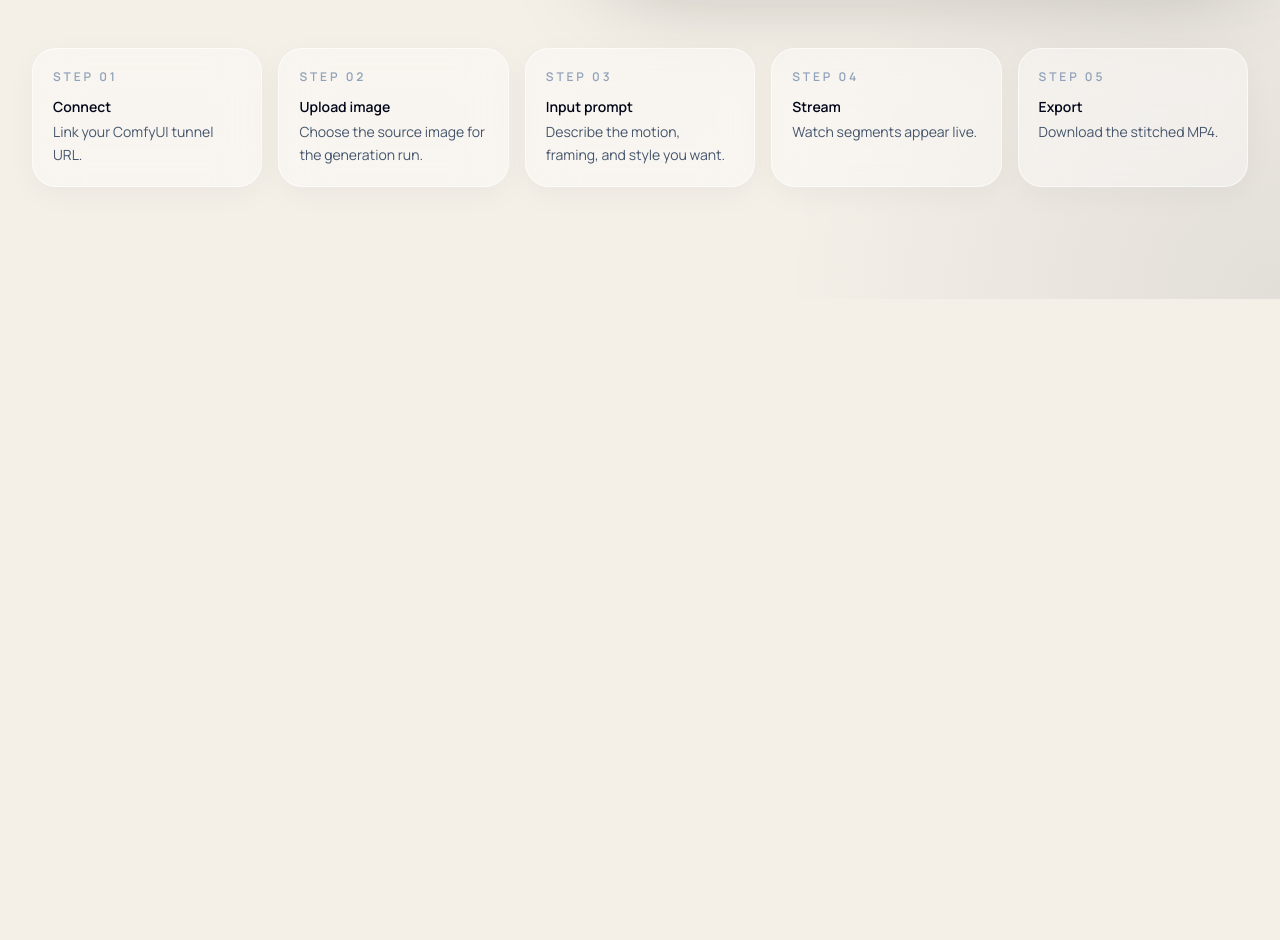
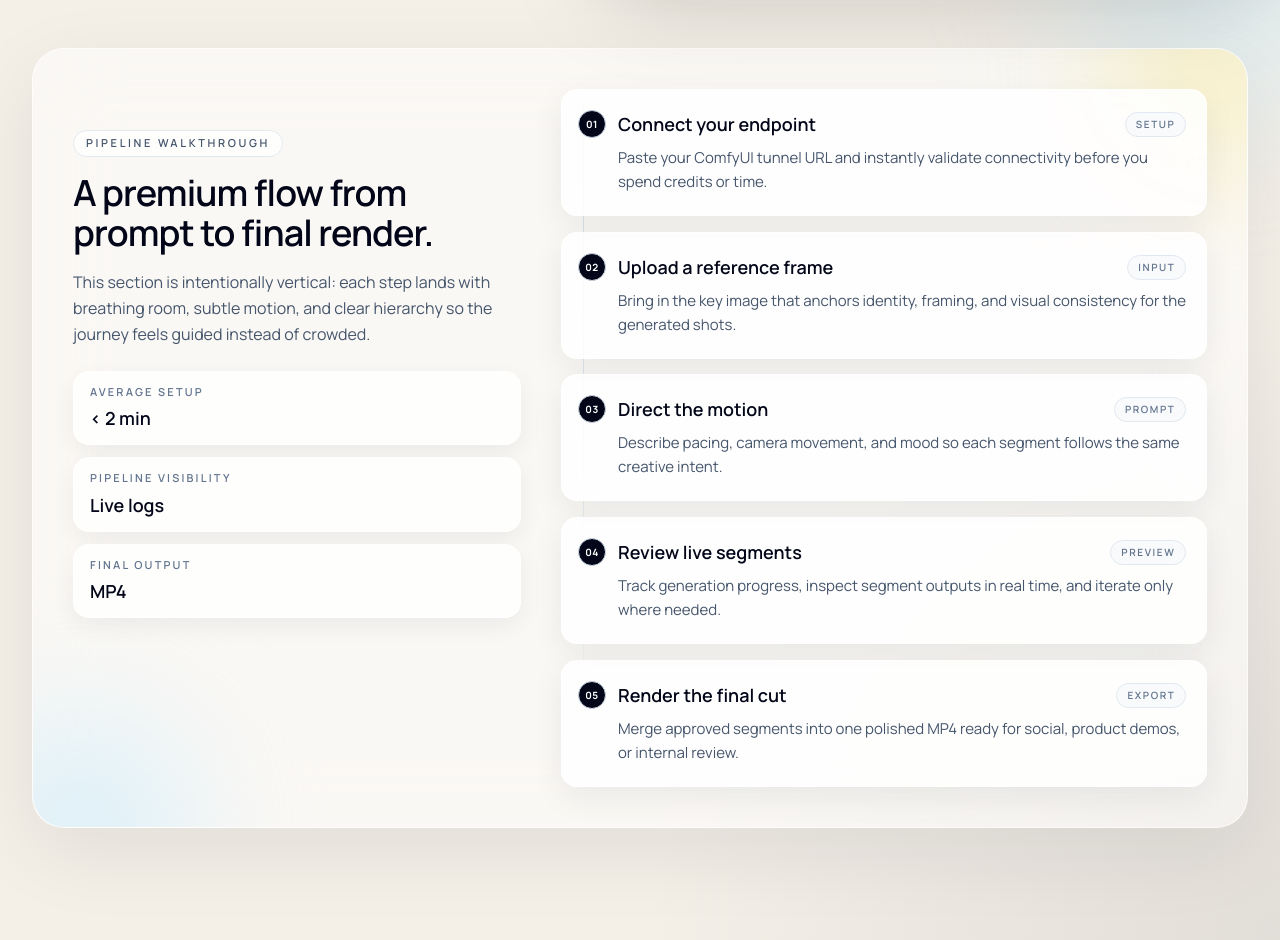
Before and after one commit to vedantnaik09/seamless_avatar, a React (Vite) app in the folder frontend/: page / in a window 1280 px wide. Shown: the part 760-1700 px from the top of the page. Before the commit the page ends 1059 px from the top, so only its background shows below. Built offline with nearby package versions, Linux system fonts and the light colour scheme; no server answers.

Commit message:
feat: add framer-motion dependency and enhance Landing page with workflow steps and animations

```diff
--- a/frontend/package.json
+++ b/frontend/package.json
@@ -11,6 +11,7 @@
   },
   "dependencies": {
     "@tailwindcss/vite": "^4.3.0",
+    "framer-motion": "^12.38.0",
     "react": "^19.2.6",
     "react-dom": "^19.2.6",
     "react-router-dom": "^7.15.1",
--- a/frontend/src/pages/Landing.tsx
+++ b/frontend/src/pages/Landing.tsx
@@ -1,23 +1,60 @@
-import { useState } from 'react';
+import { useEffect, useState } from 'react';
 import { Link } from 'react-router-dom';
 
+const pipelineSteps = [
+  {
+    step: '01',
+    title: 'Connect your endpoint',
+    text: 'Paste your ComfyUI tunnel URL and instantly validate connectivity before you spend credits or time.',
+    tag: 'Setup',
+  },
+  {
+    step: '02',
+    title: 'Upload a reference frame',
+    text: 'Bring in the key image that anchors identity, framing, and visual consistency for the generated shots.',
+    tag: 'Input',
+  },
+  {
+    step: '03',
+    title: 'Direct the motion',
+    text: 'Describe pacing, camera movement, and mood so each segment follows the same creative intent.',
+    tag: 'Prompt',
+  },
+  {
+    step: '04',
+    title: 'Review live segments',
+    text: 'Track generation progress, inspect segment outputs in real time, and iterate only where needed.',
+    tag: 'Preview',
+  },
+  {
+    step: '05',
+    title: 'Render the final cut',
+    text: 'Merge approved segments into one polished MP4 ready for social, product demos, or internal review.',
+    tag: 'Export',
+  },
+];
+
+const statCards = [
+  { label: 'Average setup', value: '< 2 min' },
+  { label: 'Pipeline visibility', value: 'Live logs' },
+  { label: 'Final output', value: 'MP4' },
+];
+
 const Landing = () => {
-  // Demo State: 0=Idle, 1=Generating Segments, 2=Segments Ready, 3=Stitching, 4=Final Ready
+  // Demo State
   const [demoStep, setDemoStep] = useState(0);
   const [imageUploaded, setImageUploaded] = useState(false);
 
-  const handleUpload = () => {
-    setImageUploaded(true);
-  };
+  const handleUpload = () => setImageUploaded(true);
 
   const handleGenerate = () => {
     setDemoStep(1);
-    setTimeout(() => setDemoStep(2), 500); // Mock 2-second generation time
+    setTimeout(() => setDemoStep(2), 500);
   };
 
   const handleStitch = () => {
     setDemoStep(3);
-    setTimeout(() => setDemoStep(4), 500); // Mock 2-second stitching time
+    setTimeout(() => setDemoStep(4), 500);
   };
 
   const handleReset = () => {
@@ -25,16 +62,79 @@ const Landing = () => {
     setImageUploaded(false);
   };
 
+  useEffect(() => {
+    const prefersReducedMotion = window.matchMedia('(prefers-reduced-motion: reduce)').matches;
+    const revealElements = Array.from(document.querySelectorAll<HTMLElement>('[data-reveal]'));
+
+    if (prefersReducedMotion) {
+      revealElements.forEach((element) => element.classList.add('reveal-in'));
+      return;
+    }
+
+    const observer = new IntersectionObserver(
+      (entries) => {
+        entries.forEach((entry) => {
+          if (!entry.isIntersecting) {
+            return;
+          }
+
+          const element = entry.target as HTMLElement;
+          const delay = Number(element.dataset.delay ?? 0);
+          element.style.transitionDelay = `${delay}ms`;
+
+          requestAnimationFrame(() => {
+            element.classList.add('reveal-in');
+          });
+
+          observer.unobserve(element);
+        });
+      },
+      {
+        threshold: 0.08,
+        rootMargin: '0px 0px -2% 0px',
+      },
+    );
+
+    revealElements.forEach((element) => observer.observe(element));
+
+    return () => observer.disconnect();
+  }, []);
+
   return (
     <main className="relative min-h-screen overflow-hidden bg-[#f4efe7] text-slate-950 pb-20">
+      <style>{`
+        .reveal {
+          opacity: 0;
+          transform: translateY(22px) scale(0.992);
+          filter: blur(4px);
+          transition-property: opacity, transform;
+          transition-duration: 900ms;
+          transition-timing-function: cubic-bezier(0.16, 1, 0.3, 1);
+          will-change: opacity, transform;
+        }
+
+        .reveal-in {
+          opacity: 1;
+          transform: translateY(0) scale(1);
+          filter: blur(0);
+        }
+      `}</style>
+
       {/* Background gradients */}
       <div className="absolute inset-0 bg-[radial-gradient(circle_at_top_left,rgba(255,255,255,0.78),transparent_35%),radial-gradient(circle_at_80%_0%,rgba(125,83,255,0.12),transparent_28%),radial-gradient(circle_at_bottom_right,rgba(15,23,42,0.08),transparent_30%)]" />
-      <div className="absolute -left-32 top-24 h-72 w-72 rounded-full bg-amber-200/40 blur-3xl" />
-      <div className="absolute -right-24 top-1/3 h-80 w-80 rounded-full bg-sky-200/30 blur-3xl" />
+
+      {/* Parallax Blobs */}
+      <div className="pointer-events-none absolute -left-32 top-24 h-72 w-72 rounded-full bg-amber-200/40 blur-3xl" />
+      <div className="pointer-events-none absolute -right-24 top-1/3 h-80 w-80 rounded-full bg-sky-200/30 blur-3xl" />
 
       <div className="relative mx-auto flex min-h-screen w-full max-w-7xl flex-col px-4 py-6 sm:px-6 lg:px-8 lg:py-8">
-        {/* Header */}
-        <header className="flex items-center justify-between rounded-4xl border border-white/70 bg-white/75 px-5 py-4 shadow-[0_20px_80px_rgba(15,23,42,0.08)] backdrop-blur-xl sm:px-6 z-10">
+
+        {/* Header (Fades in on load) */}
+        <header
+          data-reveal
+          data-delay="0"
+          className="reveal flex items-center justify-between rounded-4xl border border-white/70 bg-white/75 px-5 py-4 shadow-[0_20px_80px_rgba(15,23,42,0.08)] backdrop-blur-xl sm:px-6 z-10"
+        >
           <div>
             <p className="text-xs font-bold uppercase tracking-[0.24em] text-slate-900">Frameflow</p>
             <p className="mt-1 text-sm text-slate-600">Minimal end-to-end video generation workspace</p>
@@ -51,7 +151,7 @@ const Landing = () => {
         <div className="grid flex-1 items-center gap-10 py-10 lg:grid-cols-[1fr_1.2fr] lg:py-16">
 
           {/* Left: Copy & CTA */}
-          <section className="space-y-7 z-10">
+          <section data-reveal data-delay="80" className="reveal space-y-7 z-10">
             <div className="inline-flex items-center gap-2 rounded-full border border-slate-200/70 bg-white/75 px-3 py-1.5 text-[11px] font-semibold uppercase tracking-[0.24em] text-slate-600 backdrop-blur-xl shadow-sm">
               <span className="flex h-2 w-2 rounded-full bg-emerald-400 animate-pulse"></span>
               Live video generation
@@ -83,7 +183,7 @@ const Landing = () => {
           </section>
 
           {/* Right: Interactive Demo */}
-          <section id="demo" className="relative z-10">
+          <section data-reveal data-delay="140" id="demo" className="reveal relative z-10">
             <div className="rounded-4xl border border-[#333333]/80 bg-[#161616]/92 p-2 shadow-[0_30px_100px_rgba(12,12,12,0.26)] backdrop-blur-2xl">
               <div className="rounded-3xl border border-[#2f2f2f]/80 bg-[#1d1d1d]/88 p-5 shadow-inner sm:p-6">
 
@@ -130,7 +230,6 @@ const Landing = () => {
                         <div className="flex aspect-video items-center justify-center bg-[radial-gradient(circle_at_top,rgba(255,255,255,0.06),transparent_45%),linear-gradient(180deg,rgba(255,255,255,0.03),rgba(0,0,0,0.14))]">
                           <div className="text-center">
                             <p className="text-sm font-semibold text-[#f0f0f0]">Upload source image</p>
-                            <p className="mt-1 text-xs text-[#a8a8a8]">Place your image in the public folder and preview it here.</p>
                           </div>
                         </div>
                       </div>
@@ -214,21 +313,65 @@ const Landing = () => {
           </section>
         </div>
 
-        {/* Feature Steps List */}
-        <section className="grid gap-4 mt-8 sm:grid-cols-2 lg:grid-cols-5 z-10 relative">
-          {[
-            { step: '01', title: 'Connect', text: 'Link your ComfyUI tunnel URL.' },
-            { step: '02', title: 'Upload image', text: 'Choose the source image for the generation run.' },
-            { step: '03', title: 'Input prompt', text: 'Describe the motion, framing, and style you want.' },
-            { step: '04', title: 'Stream', text: 'Watch segments appear live.' },
-            { step: '05', title: 'Export', text: 'Download the stitched MP4.' },
-          ].map((item) => (
-            <div key={item.step} className="rounded-3xl border border-white/60 bg-white/40 p-5 text-sm shadow-[0_8px_30px_rgba(15,23,42,0.04)] backdrop-blur-xl transition-all hover:bg-white/60">
-              <p className="mb-3 text-xs font-semibold uppercase tracking-[0.24em] text-slate-400">Step {item.step}</p>
-              <p className="font-semibold text-slate-950 mb-1">{item.title}</p>
-              <p className="text-slate-600 leading-relaxed">{item.text}</p>
+        {/* Workflow Story Section */}
+        <section
+          data-reveal
+          data-delay="120"
+          className="relative mt-8 overflow-hidden rounded-4xl border border-white/65 bg-white/55 p-5 shadow-[0_24px_80px_rgba(15,23,42,0.08)] backdrop-blur-2xl sm:p-7 lg:p-10"
+        >
+          <div className="pointer-events-none absolute -top-24 -right-20 h-56 w-56 rounded-full bg-amber-200/40 blur-3xl" />
+          <div className="pointer-events-none absolute -bottom-28 -left-16 h-56 w-56 rounded-full bg-sky-200/45 blur-3xl" />
+
+          <div className="relative grid gap-10 lg:grid-cols-[0.9fr_1.3fr]">
+            <div data-reveal data-delay="180" className="reveal lg:sticky lg:top-10 lg:self-start">
+              <p className="inline-flex items-center gap-2 rounded-full border border-slate-200 bg-white/80 px-3 py-1 text-[11px] font-semibold uppercase tracking-[0.24em] text-slate-600">
+                Pipeline walkthrough
+              </p>
+              <h2 className="mt-4 text-3xl font-semibold tracking-tight text-slate-950 sm:text-4xl">
+                A premium flow from prompt to final render.
+              </h2>
+              <p className="mt-4 max-w-md text-sm leading-relaxed text-slate-600 sm:text-base">
+                This section is intentionally vertical: each step lands with breathing room, subtle motion, and clear hierarchy so the journey feels guided instead of crowded.
+              </p>
+
+              <div className="mt-6 grid gap-3 sm:grid-cols-3 lg:grid-cols-1">
+                {statCards.map((item) => (
+                  <div
+                    key={item.label}
+                    className="rounded-2xl border border-white/70 bg-white/80 px-4 py-3 shadow-[0_8px_24px_rgba(15,23,42,0.06)]"
+                  >
+                    <p className="text-[11px] font-semibold uppercase tracking-[0.2em] text-slate-500">{item.label}</p>
+                    <p className="mt-1 text-lg font-semibold text-slate-950">{item.value}</p>
+                  </div>
+                ))}
+              </div>
             </div>
-          ))}
+
+            <div className="relative flex flex-col gap-4">
+              <div className="pointer-events-none absolute left-5.5 top-4 bottom-4 w-px bg-linear-to-b from-slate-300/80 via-slate-300/50 to-transparent" />
+
+              {pipelineSteps.map((item, index) => (
+                <article
+                  data-reveal
+                  data-delay={220 + index * 110}
+                  key={item.step}
+                  className="reveal relative ml-0 rounded-2xl border border-white/70 bg-white/85 p-5 pl-14 shadow-[0_10px_32px_rgba(15,23,42,0.07)] transition-all hover:-translate-y-0.5 hover:shadow-[0_14px_36px_rgba(15,23,42,0.1)]"
+                >
+                  <div className="absolute left-4 top-5 flex h-7 w-7 items-center justify-center rounded-full border border-slate-300 bg-slate-950 text-[10px] font-bold tracking-wider text-white">
+                    {item.step}
+                  </div>
+
+                  <div className="flex flex-wrap items-center justify-between gap-3">
+                    <h3 className="text-base font-semibold text-slate-950 sm:text-lg">{item.title}</h3>
+                    <span className="rounded-full border border-slate-200 bg-slate-50 px-2.5 py-1 text-[10px] font-semibold uppercase tracking-[0.16em] text-slate-500">
+                      {item.tag}
+                    </span>
+                  </div>
+                  <p className="mt-2 text-sm leading-relaxed text-slate-600 sm:text-[15px]">{item.text}</p>
+                </article>
+              ))}
+            </div>
+          </div>
         </section>
       </div>
     </main>
```
Also changed, not shown: frontend/src/pages/Generator.tsx (+12 -1 lines), 1 other file (tests, documents, lock files or other folders).
